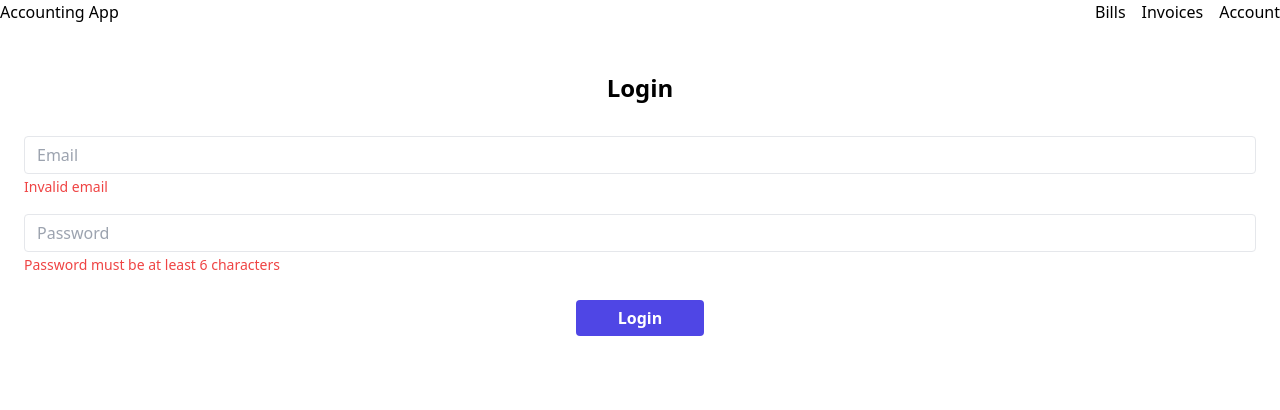
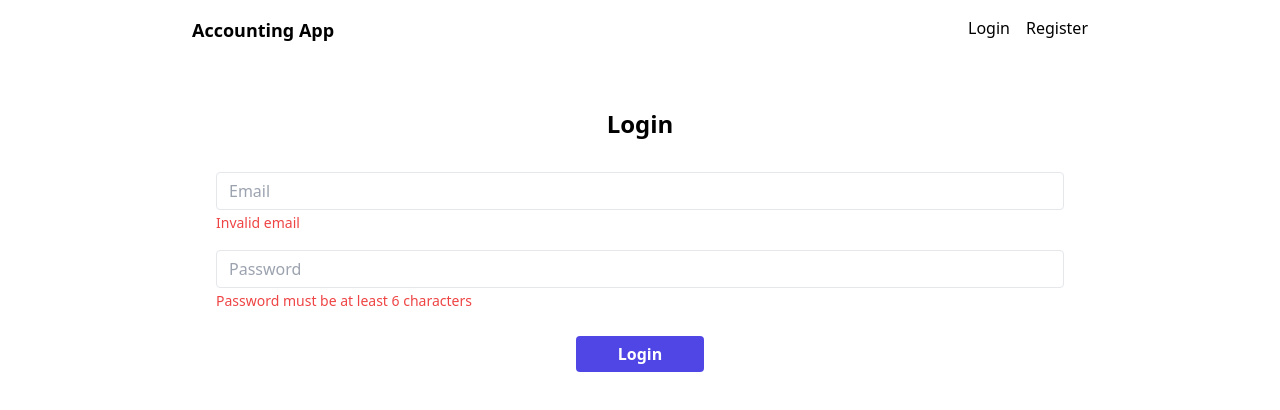
Before and after one commit to sudokku/altametrics-frontend, a React (Vite) app: page /login in a window 1280 px wide. Shown: the top 410 px of the page. Built offline with nearby package versions, Linux system fonts and the light colour scheme.

Commit message:
Add Homescreen placeholder and styles

```diff
--- a/src/App.tsx
+++ b/src/App.tsx
@@ -4,20 +4,22 @@ import Navbar from './components/Navbar';
 import Login from './features/auth/Login';
 import Register from './features/auth/Register';
 import BillsDashboard from './features/bills/BillsDashboard';
+import Home from './components/Home';
 
 
 function App() {
   return (
-    <div className="App">
+    <div className="App max-w-4xl m-auto">
       <Router>
         <Navbar />
         <Routes>
           <Route element={<PrivateRoutes />}>
+            <Route element={<Home />} path='/' />
             <Route element={<BillsDashboard />} path='/bills' />
           </Route>
           <Route element={<Login />} path="/login" />
           <Route element={<Register />} path="/register" />
-          <Route element={<h1>Not Found</h1>} path="*" />
+          <Route element={<h1 className='text-2xl mt-8 font-bold text-center'>Not Found</h1>} path="*" />
         </Routes>
       </Router>
     </div>
--- /dev/null
+++ b/src/components/Home.tsx
@@ -0,0 +1,13 @@
+const Home = () => {
+    return (
+        <div>
+            <h1 className="text-2xl text-center my-8">Home screen</h1>
+            <div className="flex justify-center gap-8">
+                <img className="w-24" src="./public/vite.svg" alt="Vite" />
+                <img className="w-24" src="./public/react.svg" alt="React" />
+            </div>
+        </div>
+    )
+};
+
+export default Home;
--- a/src/components/Navbar.tsx
+++ b/src/components/Navbar.tsx
@@ -1,10 +1,24 @@
-import { Link } from 'react-router-dom';
+import { useDispatch, useSelector } from 'react-redux';
+import { Link, useNavigate } from 'react-router-dom';
+import { RootState } from '../app/store';
+import { logout } from '../features/auth/authSlice';
 
 const Navbar = () => {
+    const auth = useSelector((state: RootState) => state.auth);
+    const dispatch = useDispatch();
+    const navigate = useNavigate();
+
+    const handleLogout = (e: React.MouseEvent<HTMLAnchorElement, MouseEvent>) => {
+        e.preventDefault();
+        dispatch(logout());
+        navigate('/login');
+    }
+
     return (
-        <nav className='flex justify-between'>
-            <Link to={'/'}><h1>Accounting App</h1></Link>
-            <ul className='flex gap-4'>
+        <nav className='flex justify-between py-4'>
+            <Link to={'/'}><h5 className='text-lg font-bold'>Accounting App</h5></Link>
+            {auth.token ?
+                (<ul className='flex gap-4'>
                     <li>
                         <Link to={"/bills"}>Bills</Link>
                     </li>
@@ -14,7 +28,18 @@ const Navbar = () => {
                     <li>
                         <Link to={"/me"}>Account</Link>
                     </li>
-            </ul>
+                    <li>
+                        <a href="#" onClick={handleLogout}>Logout</a>
+                    </li>
+                </ul>) : (<ul className='flex gap-4'>
+                    <li>
+                        <Link to={"/login"}>Login</Link>
+                    </li>
+                    <li>
+                        <Link to={"/register"}>Register</Link>
+                    </li>
+                </ul>)
+            }
         </nav>
     );
 };
--- a/src/components/shared/DataTable.tsx
+++ b/src/components/shared/DataTable.tsx
@@ -5,11 +5,11 @@ type DataTableProps<T> = {
 
 const DataTable = <T extends Record<string, any>>({ data, columns }: DataTableProps<T>) => {
     return (
-        <table>
-            <thead>
+        <table className="table-fixed w-full border border-gray-200 rounded-md">
+            <thead className="bg-gray-200">
                 <tr>
                     {columns.map((column, index) => (
-                        <th key={index}>{column.header}</th>
+                        <th className="py-1" key={index}>{column.header}</th>
                     ))}
                 </tr>
             </thead>
@@ -17,7 +17,7 @@ const DataTable = <T extends Record<string, any>>({ data, columns }: DataTablePr
                 {data.map((row, index) => (
                     <tr key={index}>
                         {columns.map((column, index) => (
-                            <td key={index}>{row[column.key]}</td>
+                            <td className="p-2 border" key={index}>{row[column.key]}</td>
                         ))}
                     </tr>
                 ))}
--- a/src/components/shared/Pagination.tsx
+++ b/src/components/shared/Pagination.tsx
@@ -30,9 +30,10 @@ const Pagination: React.FC<PaginationProps> = ({
     };
 
     return (
-        <div className="flex items-center justify-center space-x-2">
+        <div className="flex items-center space-x-4">
+            <div>
+                <span className='mr-2'>Show:</span>
                 <select
-                className="px-2 py-1 border border-gray-300 rounded-md"
                     value={currentPageSize}
                     onChange={handlePageSizeChange}
                 >
@@ -41,6 +42,7 @@ const Pagination: React.FC<PaginationProps> = ({
                     <option value="20">20</option>
                     <option value="50">50</option>
                 </select>
+            </div>
             {Array(totalPages).fill(null).map((_, index) => (
                 <button
                     key={index}
--- a/src/features/auth/Login.tsx
+++ b/src/features/auth/Login.tsx
@@ -26,7 +26,7 @@ const Login = () => {
         try {
             const response = await useLogin(credentials).unwrap();
             dispatch(login({ token: response.token, user: response.user }));
-            navigate('/bills');
+            navigate('/');
         } catch (error) {
             // Handle error
             console.error(error);
--- a/src/features/auth/Register.tsx
+++ b/src/features/auth/Register.tsx
@@ -1,8 +1,12 @@
 import { FormEvent, useState } from "react";
 import { useRegisterMutation } from "../../app/apiSlice";
 import { login } from "./authSlice";
+import { useNavigate } from "react-router-dom";
+import { useDispatch } from "react-redux";
 
 const Register = () => {
+    const dispatch = useDispatch();
+    const navigate = useNavigate();
     const [useRegister] = useRegisterMutation();
     const [credentials, setCredentials] = useState({ email: '', password: '', name: '' });
     const errors = {
@@ -21,7 +25,8 @@ const Register = () => {
 
         try {
             const response = await useRegister(credentials).unwrap();
-            login({ token: response.token, user: response.user });
+            dispatch(login({ token: response.token, user: response.user }));
+            navigate('/');
         } catch (error) {
             // Handle error
             console.error(error);
--- a/src/features/bills/BillsDashboard.tsx
+++ b/src/features/bills/BillsDashboard.tsx
@@ -42,11 +42,12 @@ const BillsDashboard = () => {
 
     return (
         <div>
-            <h1>Bills Dashboard - {totalPages}</h1>
+            <h1 className="text-lg mb-4 text-center">Bills Dashboard</h1>
             <DataTable
                 data={paginatedBills}
                 columns={tableColumns}
             />
+            <br />
             <Pagination
                 page={currentPage}
                 pageSize={pageSize}
```
Also changed, not shown: public/react.svg (added). Lines whose indentation alone changed are shown as unchanged.
